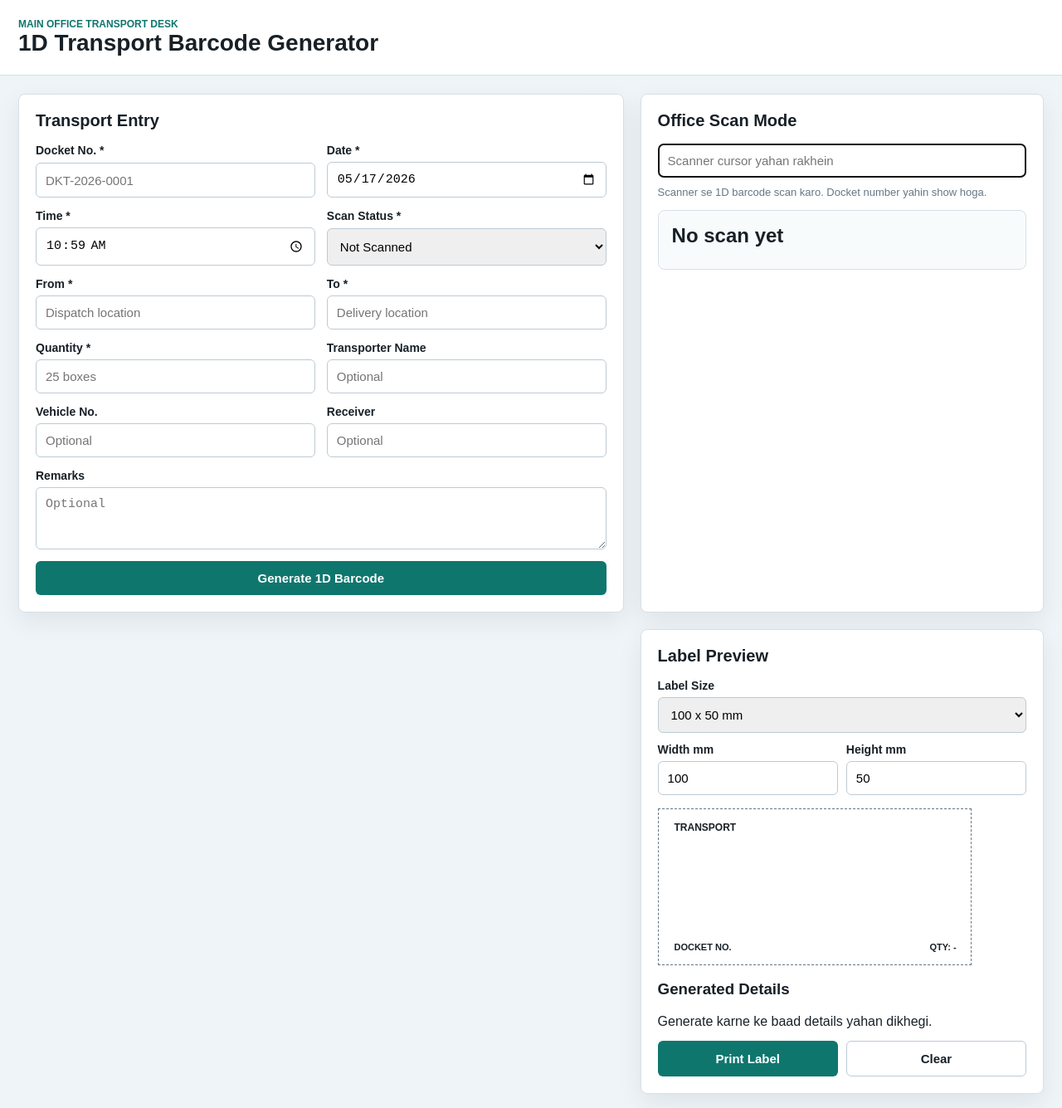
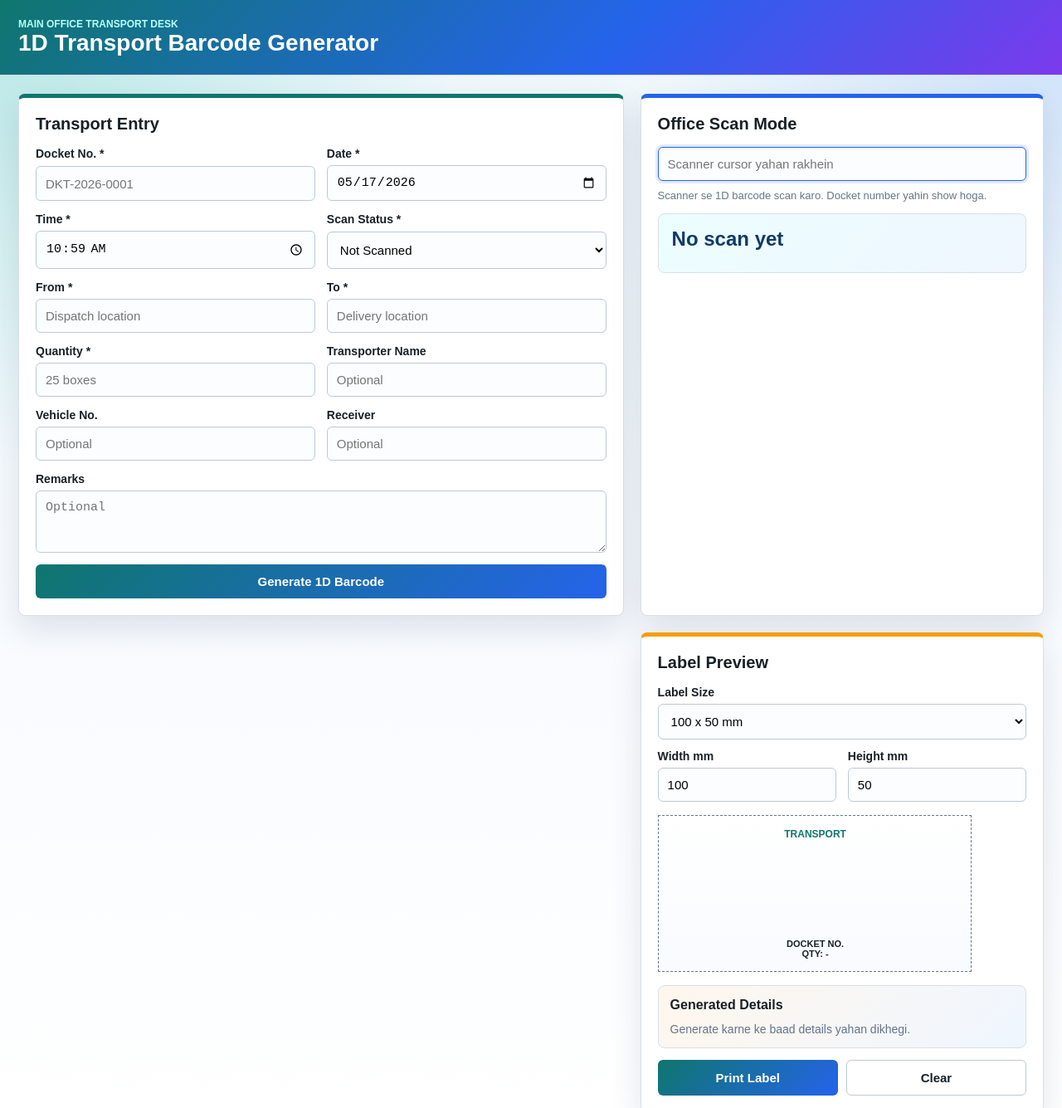
Before and after one commit to ravishcbh-jpg/transport-1d-barcode, a plain HTML site: page index.html in a window 1280 px wide. Shown: the top 1335 px of the page at 83% size. Drawn offline with Linux system fonts and the light colour scheme.

Commit message:
Update styles.css

```diff
--- a/styles.css
+++ b/styles.css
@@ -17,18 +17,20 @@ body {
   margin: 0;
   font-family: Arial, sans-serif;
   color: #182027;
-  background: #eef4f7;
+  background:
+    radial-gradient(circle at top left, rgba(20, 184, 166, 0.26), transparent 30%),
+    radial-gradient(circle at top right, rgba(59, 130, 246, 0.2), transparent 26%),
+    linear-gradient(180deg, #eef7fb 0%, #f8fbff 55%, #ffffff 100%);
 }
 
 header {
   padding: 22px;
-  background: #fff;
+  color: #fff;
+  background: linear-gradient(135deg, #0f766e 0%, #2563eb 58%, #7c3aed 100%);
   border-bottom: 1px solid #d7e0e8;
 }
 
-h1,
-h2,
-p {
+h1, h2, p {
   margin: 0;
 }
 
@@ -42,7 +44,7 @@ h2 {
 }
 
 .small {
-  color: #0f766e;
+  color: #b7fff4;
   font-size: 12px;
   font-weight: 800;
   text-transform: uppercase;
@@ -60,7 +62,19 @@ h2 {
   border: 1px solid #d7e0e8;
   border-radius: 8px;
   padding: 20px;
-  box-shadow: 0 10px 30px rgba(0, 0, 0, 0.07);
+  box-shadow: 0 16px 38px rgba(28, 45, 64, 0.12);
+}
+
+.box:nth-child(1) {
+  border-top: 5px solid #0f766e;
+}
+
+.box:nth-child(2) {
+  border-top: 5px solid #2563eb;
+}
+
+.box:nth-child(3) {
+  border-top: 5px solid #f59e0b;
 }
 
 .sticker-box {
@@ -71,6 +85,10 @@ h2 {
   display: grid;
   gap: 12px;
   margin-bottom: 16px;
+}
+
+.compact {
+  gap: 10px;
 }
 
 form {
@@ -84,10 +102,6 @@ form {
   gap: 14px;
 }
 
-.compact {
-  gap: 10px;
-}
-
 label {
   display: grid;
   gap: 6px;
@@ -95,14 +109,18 @@ label {
   font-weight: 700;
 }
 
-input,
-textarea,
-select {
+input, textarea, select {
   width: 100%;
   padding: 11px;
   border: 1px solid #bdcad5;
   border-radius: 6px;
   font-size: 15px;
+  background: #fbfdff;
+}
+
+input:focus, textarea:focus, select:focus {
+  border-color: #2563eb;
+  outline: 3px solid rgba(37, 99, 235, 0.14);
 }
 
 button {
@@ -110,7 +128,7 @@ button {
   border-radius: 6px;
   padding: 12px 16px;
   color: #fff;
-  background: #0f766e;
+  background: linear-gradient(135deg, #0f766e, #2563eb);
   font-size: 15px;
   font-weight: 800;
   cursor: pointer;
@@ -136,7 +154,8 @@ button {
   font-size: 24px;
   font-weight: 800;
   word-break: break-all;
-  background: #f8fbfc;
+  color: #0f3b63;
+  background: linear-gradient(135deg, #ecfeff, #eff6ff);
 }
 
 .label {
@@ -149,21 +168,24 @@ button {
   overflow: hidden;
   padding: var(--label-pad-y) var(--label-pad-x);
   border: 1px dashed #657786;
-  background: #fff;
+  background: linear-gradient(180deg, #ffffff, #f8fbff);
 }
 
 .label-copy {
   display: grid;
   grid-template-rows: auto 1fr auto;
   align-items: center;
+  justify-items: center;
   gap: 2mm;
   min-width: 0;
 }
 
 .label-title {
+  color: #0f766e;
   font-size: 12px;
   font-weight: 800;
   text-transform: uppercase;
+  text-align: center;
 }
 
 #barcode,
@@ -173,11 +195,38 @@ button {
 }
 
 .label-row {
-  display: flex;
-  justify-content: space-between;
-  gap: 8px;
+  display: grid;
+  justify-items: center;
+  gap: 1px;
   font-size: 11px;
   font-weight: 700;
+  line-height: 1;
+  text-align: center;
+}
+
+.label-50x25 {
+  background: #fff;
+}
+
+.label-50x25 .label-copy {
+  gap: 0.8mm;
+}
+
+.label-50x25 .label-title {
+  color: #222;
+  font-size: 7px;
+  line-height: 1;
+}
+
+.label-50x25 svg {
+  width: 35mm !important;
+  height: 9mm !important;
+}
+
+.label-50x25 .label-row {
+  color: #222;
+  font-size: 6.8px;
+  font-weight: 800;
 }
 
 .circle-label .label-copy {
@@ -204,9 +253,52 @@ button {
   margin-top: 14px;
 }
 
+.details-card {
+  margin-top: 16px;
+  padding: 14px;
+  border: 1px solid #d7e0e8;
+  border-radius: 8px;
+  background: linear-gradient(135deg, #fff7ed, #eff6ff);
+}
+
+.details-card h3 {
+  margin: 0 0 10px;
+  font-size: 16px;
+}
+
+.details-list {
+  display: grid;
+  gap: 8px;
+  margin-top: 12px;
+}
+
+.details-row {
+  display: grid;
+  grid-template-columns: 120px 1fr;
+  gap: 10px;
+  padding-bottom: 8px;
+  border-bottom: 1px solid rgba(101, 119, 134, 0.18);
+  font-size: 14px;
+}
+
+.details-key {
+  color: #64748b;
+  font-weight: 800;
+}
+
+.details-value {
+  min-width: 0;
+  overflow-wrap: anywhere;
+  font-weight: 700;
+}
+
+.empty-state {
+  color: #64748b;
+  font-size: 14px;
+}
+
 @media (max-width: 900px) {
-  .wrap,
-  .grid {
+  .wrap, .grid {
     grid-template-columns: 1fr;
   }
 
@@ -229,9 +321,9 @@ button {
   header,
   form,
   h2,
+  .details-card,
   .box:not(.sticker-box),
-  .actions,
-  .label-controls {
+  .actions {
     display: none !important;
   }
 
@@ -255,4 +347,8 @@ button {
     border-left: 1px dashed #ccc;
     padding-left: 2mm;
   }
+
+  .label-controls {
+    display: none;
+  }
 }
```
